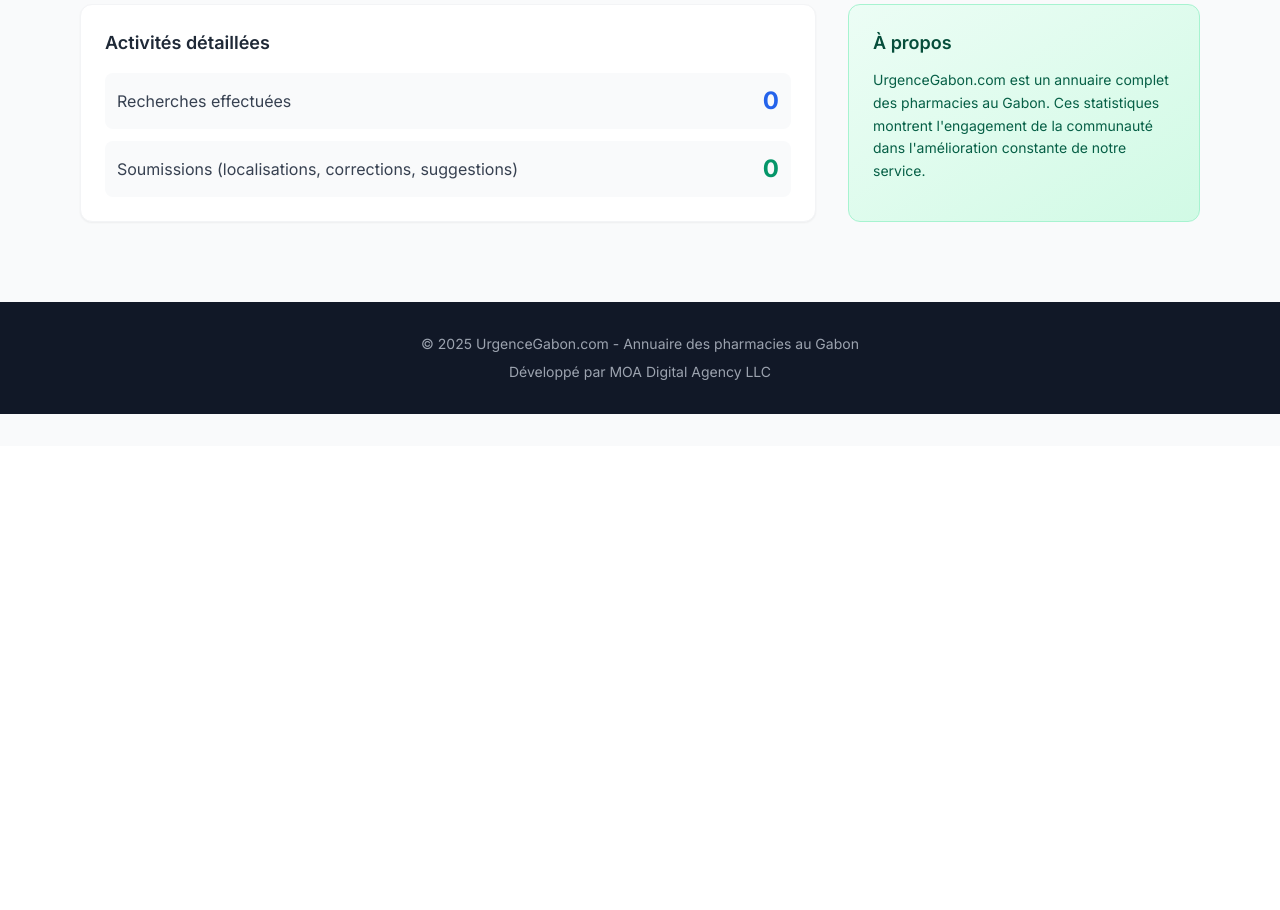
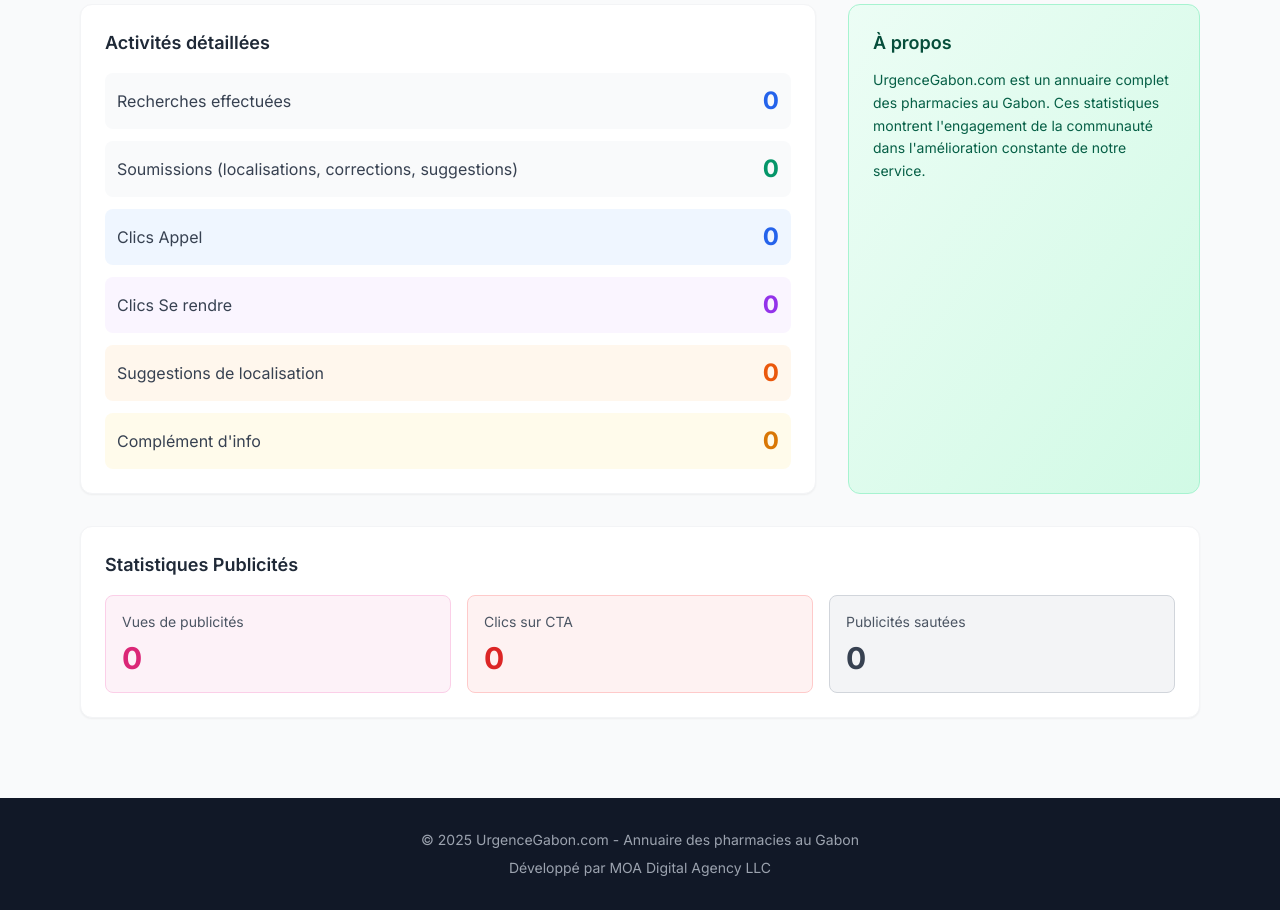
Before and after one commit to moa-digitalagency/PhramaGA, a Flask app: page /stats in a window 1280 px wide. Shown: the part 354-1264 px from the top of the page. Before the commit the page ends 768 px from the top, so only its background shows below. Run offline with Flask 3, Linux system fonts and the light colour scheme; data that the repository does not hold is empty; some libraries are stand-ins or nearby versions.

Commit message:
Add tracking for user interactions and advertisement engagement
Implement a new UserAction model and API endpoints to track various user interactions (button clicks, ad skips) and update the public statistics page to display these metrics alongside existing advertisement statistics.

Replit-Commit-Author: Agent
Replit-Commit-Session-Id: fd621060-9a11-4b07-9b90-357641a147da
Replit-Commit-Checkpoint-Type: full_checkpoint
Replit-Commit-Event-Id: d4cd693f-8547-469e-8f54-5828868d5ac6
Replit-Commit-Screenshot-Url: https://storage.googleapis.com/screenshot-production-us-central1/129d8f1d-1d85-4e36-b6e7-100eddfbd848/fd621060-9a11-4b07-9b90-357641a147da/9NhU4tV
Replit-Helium-Checkpoint-Created: true

```diff
--- a/routes/public.py
+++ b/routes/public.py
@@ -13,7 +13,7 @@ soumissions de localisation/info, suggestions, popups et publicités.
 from flask import Blueprint, render_template, jsonify, request, abort, Response, url_for
 from markupsafe import Markup
 from services.pharmacy_service import PharmacyService
-from models.submission import LocationSubmission, InfoSubmission, PharmacyView, Suggestion, PharmacyProposal, PageInteraction
+from models.submission import LocationSubmission, InfoSubmission, PharmacyView, Suggestion, PharmacyProposal, PageInteraction, UserAction
 from models.pharmacy import Pharmacy
 from models.emergency_contact import EmergencyContact
 from models.site_settings import PopupMessage, SiteSettings
@@ -187,6 +187,28 @@ def stats():
         db.session.query(func.count(PharmacyProposal.id)).scalar() or 0
     )
 
+    call_clicks = db.session.query(func.count(UserAction.id)).filter(
+        UserAction.action_type == 'call_click'
+    ).scalar() or 0
+
+    itinerary_clicks = db.session.query(func.count(UserAction.id)).filter(
+        UserAction.action_type == 'itinerary_click'
+    ).scalar() or 0
+
+    location_suggestions = db.session.query(func.count(UserAction.id)).filter(
+        UserAction.action_type == 'location_suggestion'
+    ).scalar() or 0
+
+    info_complement = db.session.query(func.count(UserAction.id)).filter(
+        UserAction.action_type == 'info_complement'
+    ).scalar() or 0
+
+    ad_views = db.session.query(func.sum(Advertisement.view_count)).scalar() or 0
+    ad_clicks = db.session.query(func.sum(Advertisement.click_count)).scalar() or 0
+    ad_skips = db.session.query(func.count(UserAction.id)).filter(
+        UserAction.action_type == 'ad_skip'
+    ).scalar() or 0
+
     top_pharmacies = db.session.query(
         Pharmacy.id, Pharmacy.nom, Pharmacy.ville,
         func.count(PharmacyView.id).label('view_count')
@@ -204,6 +226,13 @@ def stats():
         page_loads=page_loads,
         searches=searches,
         submissions=submissions,
+        call_clicks=call_clicks,
+        itinerary_clicks=itinerary_clicks,
+        location_suggestions=location_suggestions,
+        info_complement=info_complement,
+        ad_views=ad_views,
+        ad_clicks=ad_clicks,
+        ad_skips=ad_skips,
         top_pharmacies=top_pharmacies,
         villes=villes)
 
@@ -546,3 +575,23 @@ def track_interaction():
     except Exception:
         db.session.rollback()
         return jsonify({'success': False}), 500
+
+
+@public_bp.route('/api/action/<action_type>', methods=['POST'])
+@csrf.exempt
+def track_action(action_type):
+    """Track user actions like button clicks."""
+    data = get_json_or_400()
+
+    try:
+        action = UserAction(
+            action_type=action_type,
+            pharmacy_id=data.get('pharmacy_id'),
+            ad_id=data.get('ad_id')
+        )
+        db.session.add(action)
+        db.session.commit()
+        return jsonify({'success': True})
+    except Exception:
+        db.session.rollback()
+        return jsonify({'success': False}), 500
--- a/templates/stats.html
+++ b/templates/stats.html
@@ -134,6 +134,22 @@
                             <span class="text-gray-700">Soumissions (localisations, corrections, suggestions)</span>
                             <span class="text-2xl font-bold text-emerald-600">{{ submissions }}</span>
                         </div>
+                        <div class="flex items-center justify-between p-3 bg-blue-50 rounded-lg">
+                            <span class="text-gray-700">Clics Appel</span>
+                            <span class="text-2xl font-bold text-blue-600">{{ call_clicks }}</span>
+                        </div>
+                        <div class="flex items-center justify-between p-3 bg-purple-50 rounded-lg">
+                            <span class="text-gray-700">Clics Se rendre</span>
+                            <span class="text-2xl font-bold text-purple-600">{{ itinerary_clicks }}</span>
+                        </div>
+                        <div class="flex items-center justify-between p-3 bg-orange-50 rounded-lg">
+                            <span class="text-gray-700">Suggestions de localisation</span>
+                            <span class="text-2xl font-bold text-orange-600">{{ location_suggestions }}</span>
+                        </div>
+                        <div class="flex items-center justify-between p-3 bg-amber-50 rounded-lg">
+                            <span class="text-gray-700">Complément d'info</span>
+                            <span class="text-2xl font-bold text-amber-600">{{ info_complement }}</span>
+                        </div>
                     </div>
                 </div>
             </div>
@@ -144,6 +160,25 @@
                 <p class="text-emerald-800 text-sm leading-relaxed">
                     UrgenceGabon.com est un annuaire complet des pharmacies au Gabon. Ces statistiques montrent l'engagement de la communauté dans l'amélioration constante de notre service.
                 </p>
+            </div>
+        </div>
+
+        <!-- Ads Stats -->
+        <div class="mt-8 bg-white rounded-xl shadow-sm border border-gray-100 p-6">
+            <h3 class="text-lg font-semibold text-gray-800 mb-4">Statistiques Publicités</h3>
+            <div class="grid grid-cols-1 md:grid-cols-3 gap-4">
+                <div class="p-4 bg-pink-50 rounded-lg border border-pink-200">
+                    <p class="text-gray-600 text-sm">Vues de publicités</p>
+                    <p class="text-3xl font-bold text-pink-600 mt-2">{{ ad_views }}</p>
+                </div>
+                <div class="p-4 bg-red-50 rounded-lg border border-red-200">
+                    <p class="text-gray-600 text-sm">Clics sur CTA</p>
+                    <p class="text-3xl font-bold text-red-600 mt-2">{{ ad_clicks }}</p>
+                </div>
+                <div class="p-4 bg-gray-100 rounded-lg border border-gray-300">
+                    <p class="text-gray-600 text-sm">Publicités sautées</p>
+                    <p class="text-3xl font-bold text-gray-700 mt-2">{{ ad_skips }}</p>
+                </div>
             </div>
         </div>
 
```
Also changed, not shown: models/submission.py (+20 -0 lines), static/js/ads.js (+11 -0 lines), static/js/pharmacy.js (+40 -3 lines).
